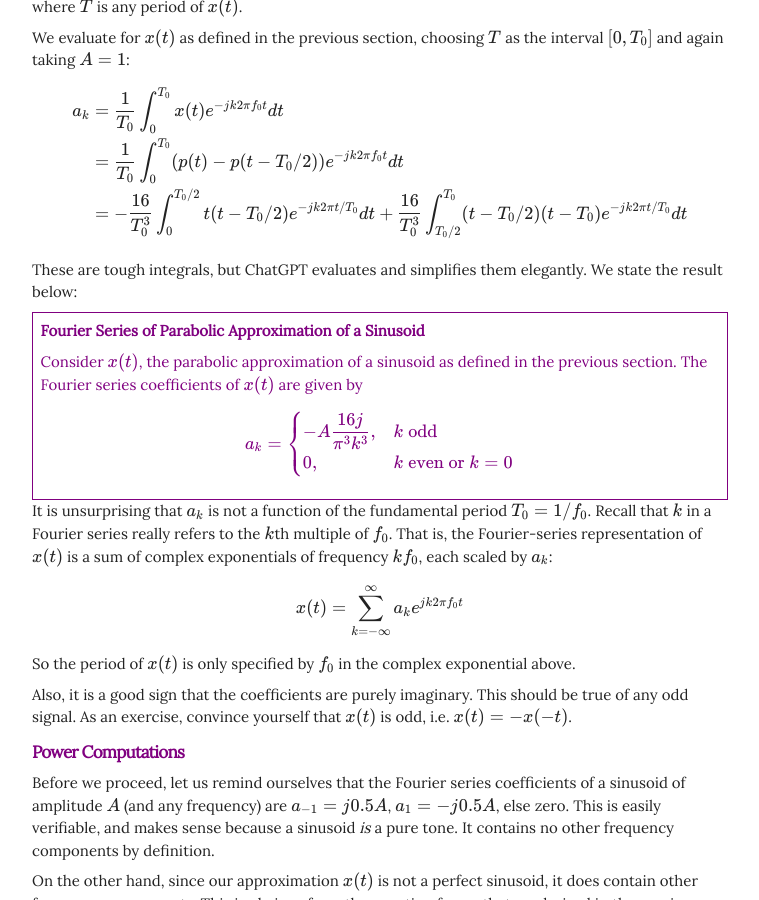
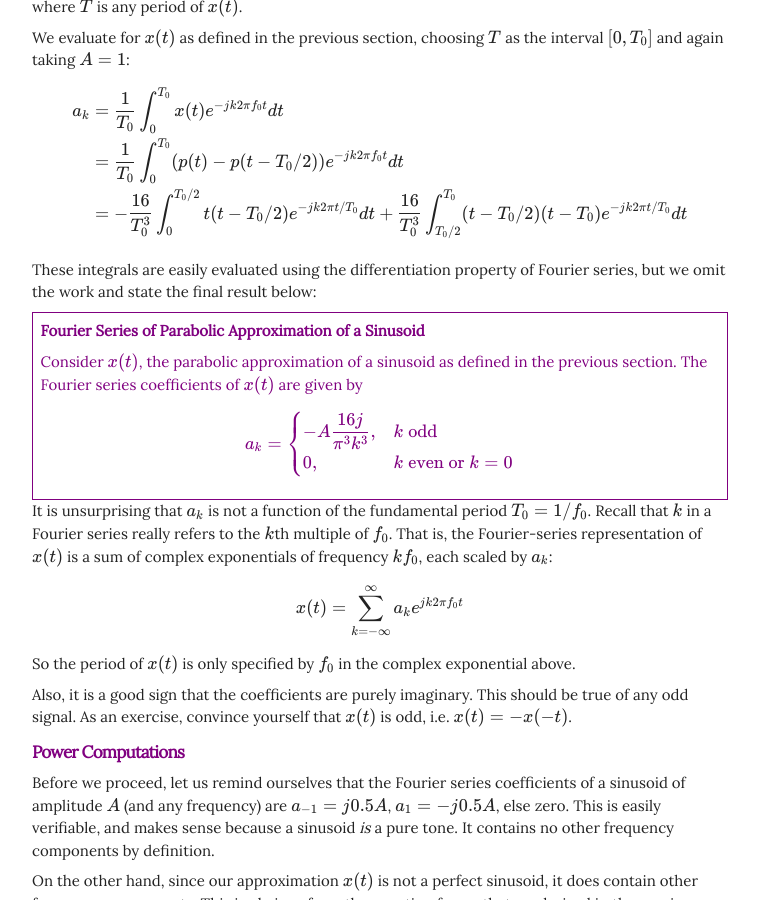
Before and after one commit to haydenghosh/haydenghosh.github.io, a Jekyll site: the page built from _posts/2025-07-02-parabolic_sinusoid.md, in a window 1280 px wide and 900 px high, scrolled down 3510 px. Shown: the whole window, without its empty margins (138-897 px from the left). Built offline with Jekyll 4.4.1, drawn with Linux system fonts in a browser that asks for light colours; nearby versions of some CDN libraries; some of the changed text lies outside the part shown.

Commit message:
max crisafulli

```diff
--- a/_posts/2025-07-02-parabolic_sinusoid.md
+++ b/_posts/2025-07-02-parabolic_sinusoid.md
@@ -90,14 +90,14 @@ $$
 \end{aligned}
 $$
 
-These are tough integrals, but ChatGPT evaluates and simplifies them elegantly. We state the result below:
+These integrals are easily evaluated using the differentiation property of Fourier series, but we omit the work and state the final result below:
 <div style="padding: 0.5em; border: 1px solid purple;color:purple;" markdown="1">
 **Fourier Series of Parabolic Approximation of a Sinusoid**
 
 Consider $x(t)$, the parabolic approximation of a sinusoid as defined in the previous section. The Fourier series coefficients
 of $x(t)$ are given by
 
-$$a_{k} = \begin{cases}-A\dfrac{16j}{\pi^{3}k^{3}}, & k\text{ odd}\\ 0, & k\text{ even or } k=0\end{cases}$$
+$$a_{k} = \begin{cases}-A\dfrac{16j}{\pi^{3}k^{3}}, & k\text{ odd} \\ 0, & k\text{ even or } k=0\end{cases}$$
 
 </div>
 
@@ -146,7 +146,7 @@ $$
 \end{aligned}
 $$
 
-We let ChatGPT do the rest, arriving at
+This evaluates to
 
 $$P_{\text{tot}} = \frac{8A^{2}}{15}$$
 
```
